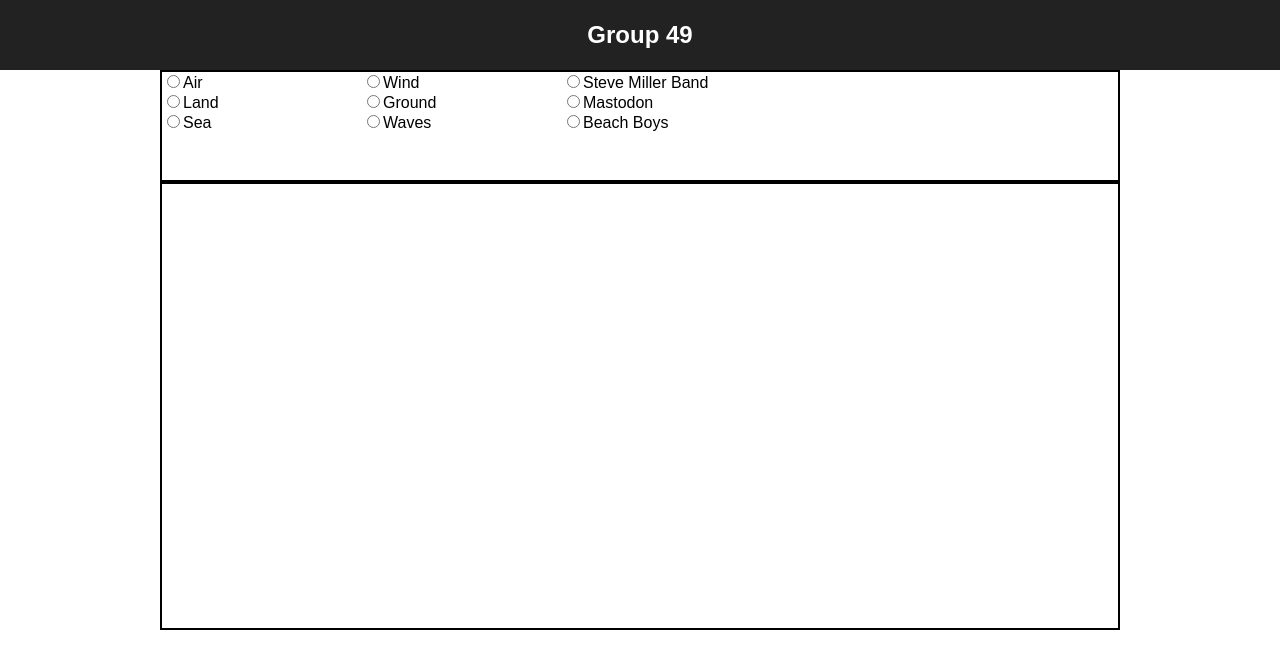
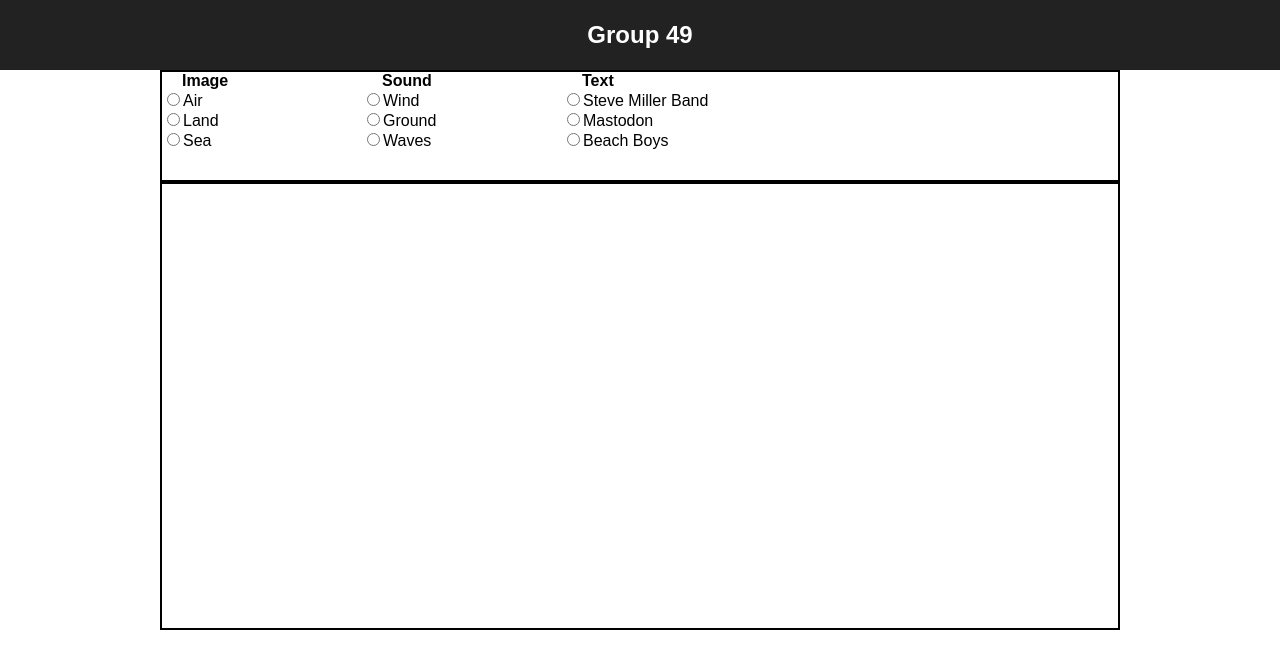
Before and after one commit to IT2810/it2810-webutvikling-h18-prosjekt-2-gruppe--49, a React (Create React App) app in the folder opg2/: page / in a window 1280 px wide. Shown: the top 668 px of the page. Built offline with nearby package versions, Linux system fonts and the light colour scheme.

Commit message:
make controller header bold #6

```diff
--- a/opg2/src/App.css
+++ b/opg2/src/App.css
@@ -43,3 +43,8 @@
   width: 200px;
   text-align: left;
 }
+
+.Controller-Header {
+  margin-left: 20px;
+  font-weight: bold;
+}
--- a/opg2/src/Controller.js
+++ b/opg2/src/Controller.js
@@ -15,6 +15,7 @@ class Controller extends Component {
 function RadioGroup (props) {
     return (
         <div className="Controller-RadioGroup">
+            <div className="Controller-Header">{props.name}</div>
             <Radio name={props.name} value={props.value1} />
             <Radio name={props.name} value={props.value2} />
             <Radio name={props.name} value={props.value3} />
```
